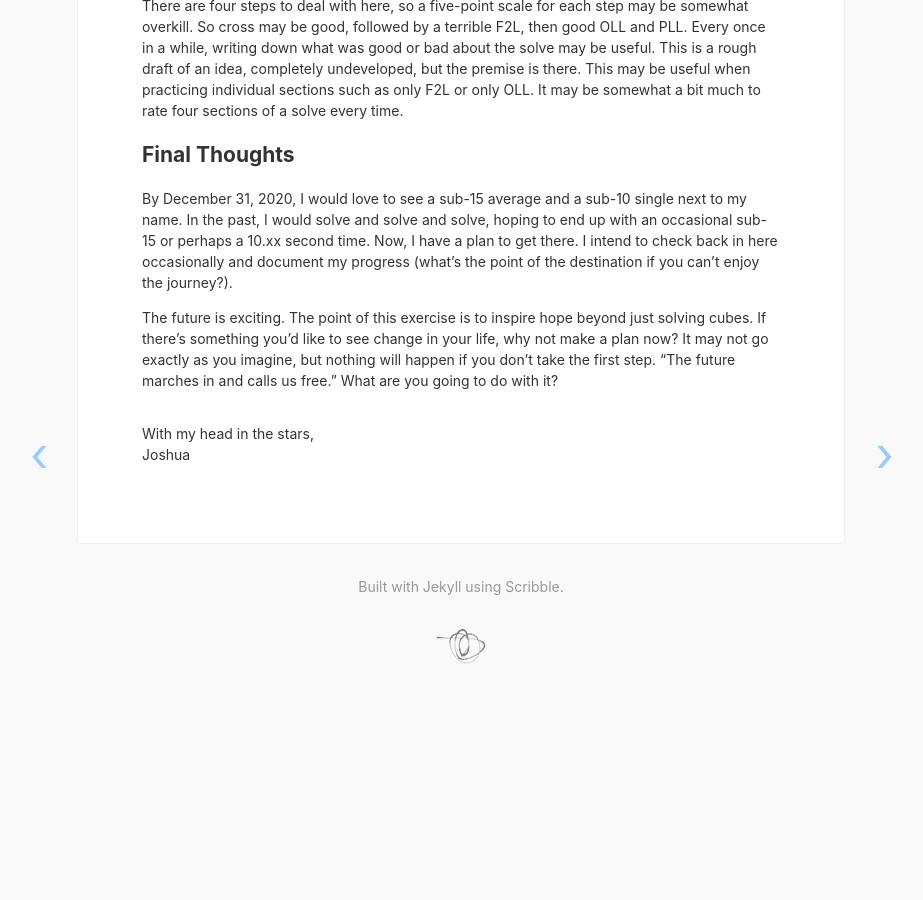
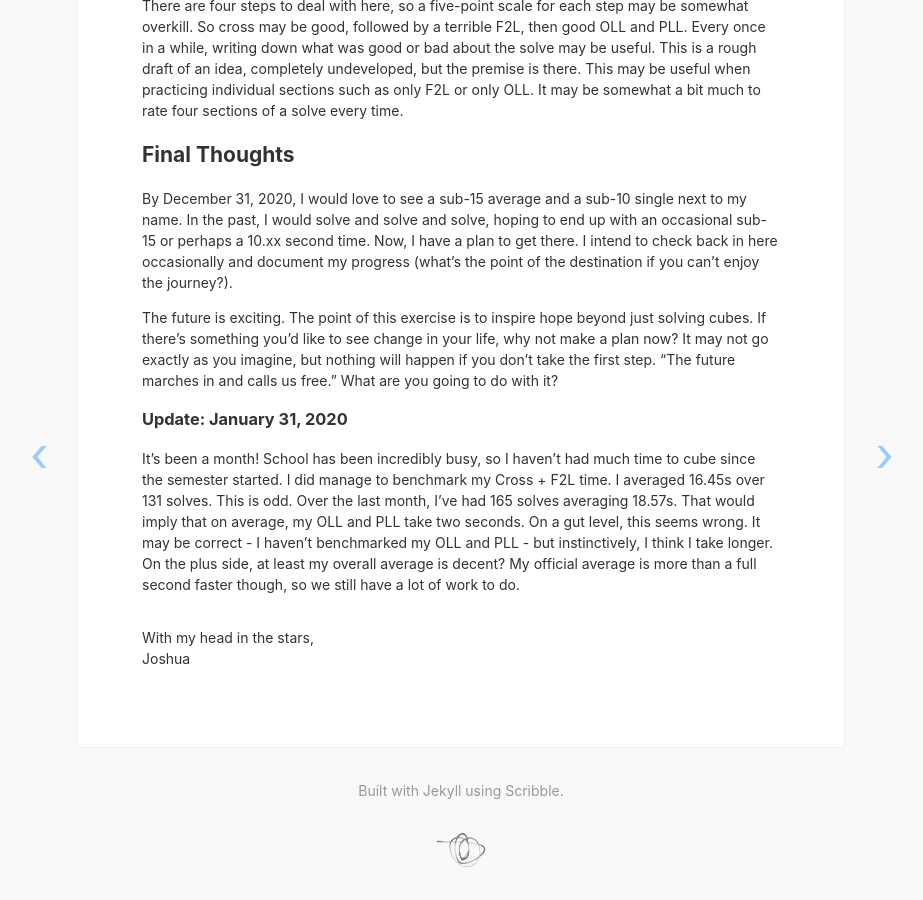
Before and after one commit to joshuacherian/joshuacherian.github.io, a Jekyll site: the page built from _posts/2019-12-19-Road-to-Sub_15.md, in a window 1280 px wide and 900 px high, scrolled down 3099 px. Shown: the whole window, without its empty margins (179-1102 px from the left). Built offline with Jekyll 4.4.1, drawn with Linux system fonts in a browser that asks for light colours; nearby versions of some CDN libraries; before the commit the page ends 3795 px from its top, so only the background shows below that.

Commit message:
Road to Sub-15 January update

```diff
--- a/_posts/2019-12-19-Road-to-Sub_15.md
+++ b/_posts/2019-12-19-Road-to-Sub_15.md
@@ -62,3 +62,6 @@ I think a one implementation would be as follows: After a solve, rate each step
 By December 31, 2020, I would love to see a sub-15 average and a sub-10 single next to my name. In the past, I would solve and solve and solve, hoping to end up with an occasional sub-15 or perhaps a 10.xx second time. Now, I have a plan to get there. I intend to check back in here occasionally and document my progress (what's the point of the destination if you can't enjoy the journey?).
 
 The future is exciting. The point of this exercise is to inspire hope beyond just solving cubes. If there's something you'd like to see change in your life, why not make a plan now? It may not go exactly as you imagine, but nothing will happen if you don't take the first step. "The future marches in and calls us free." What are you going to do with it?
+
+### Update: January 31, 2020
+It's been a month! School has been incredibly busy, so I haven't had much time to cube since the semester started. I did manage to benchmark my Cross + F2L time. I averaged 16.45s over 131 solves. This is odd. Over the last month, I've had 165 solves averaging 18.57s. That would imply that on average, my OLL and PLL take two seconds. On a gut level, this seems wrong. It may be correct - I haven't benchmarked my OLL and PLL - but instinctively, I think I take longer. On the plus side, at least my overall average is decent? My official average is more than a full second faster though, so we still have a lot of work to do.
```
